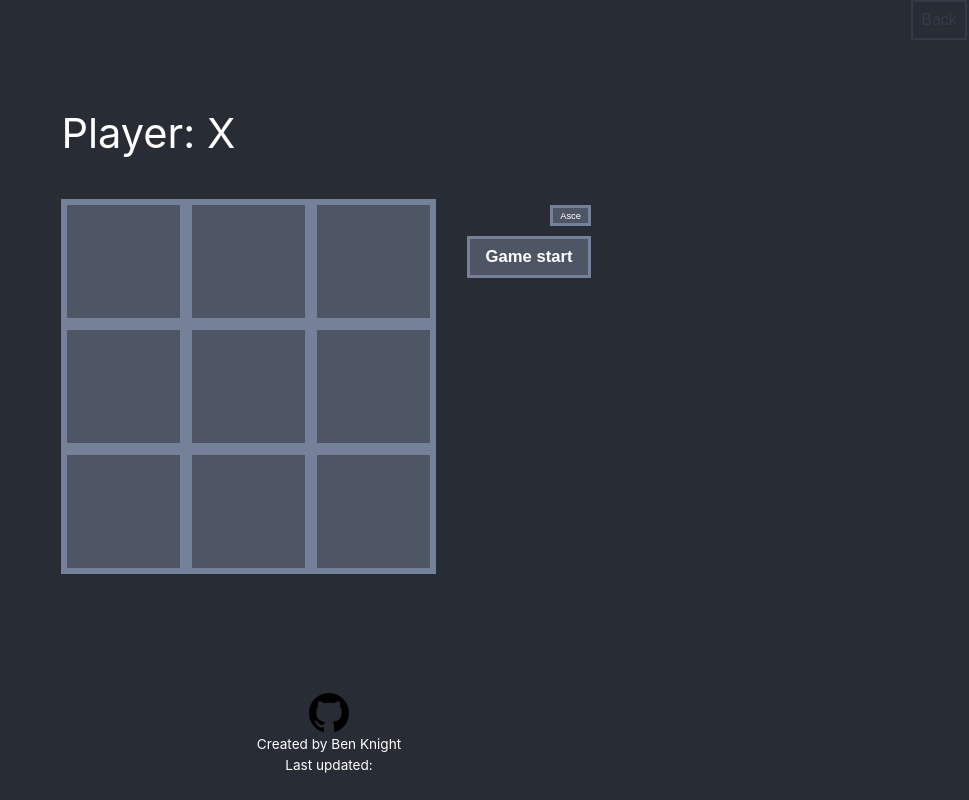
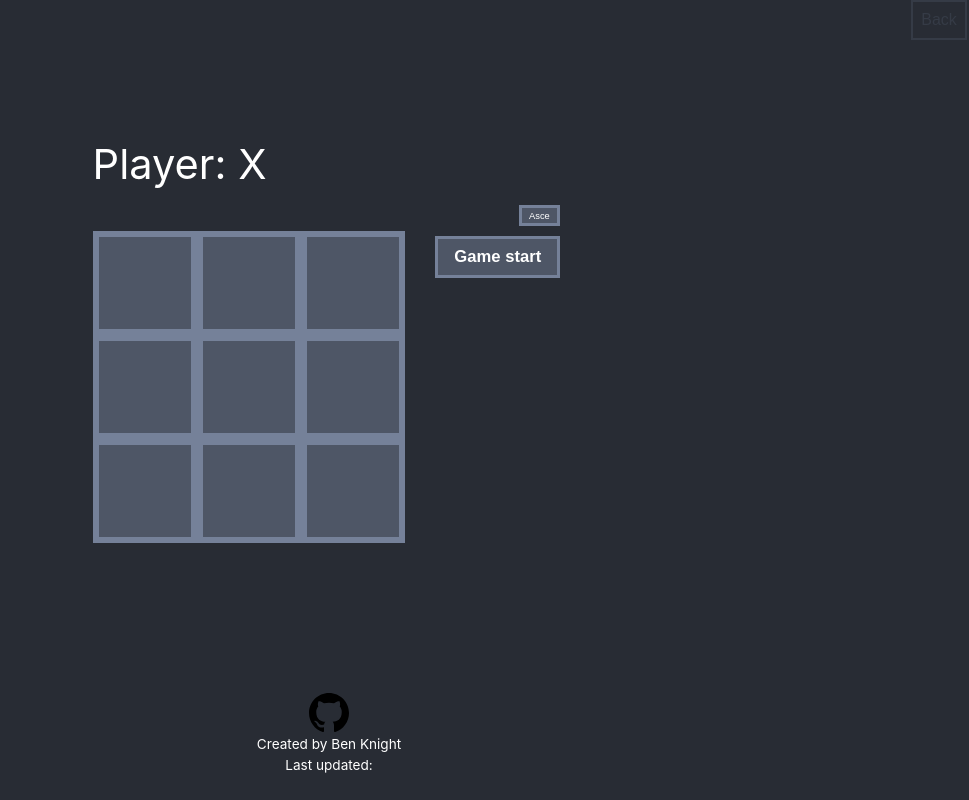
Before and after one commit to benknight135/timewellspent, a React (Create React App) app: page / in a window 1280 px wide. Both pictures are taken after a click on the button "Shh". Shown: the whole page, without its empty margins (311-1280 px from the left). Built offline with nearby package versions, Linux system fonts and the light colour scheme.

Commit message:
shrink squares

```diff
--- a/src/games/TicTac.css
+++ b/src/games/TicTac.css
@@ -9,9 +9,9 @@
     border: 0.5vw solid #758199;
     color: white;
     float: left;
-    width: calc(6vw + 6vh);
-    height: calc(6vw + 6vh);
-    font-size: calc(5vw + 5vh);
+    width: calc(5vw + 5vh);
+    height: calc(5vw + 5vh);
+    font-size: calc(4vw + 4vh);
 }
 
 .tictac-square:focus {
```
